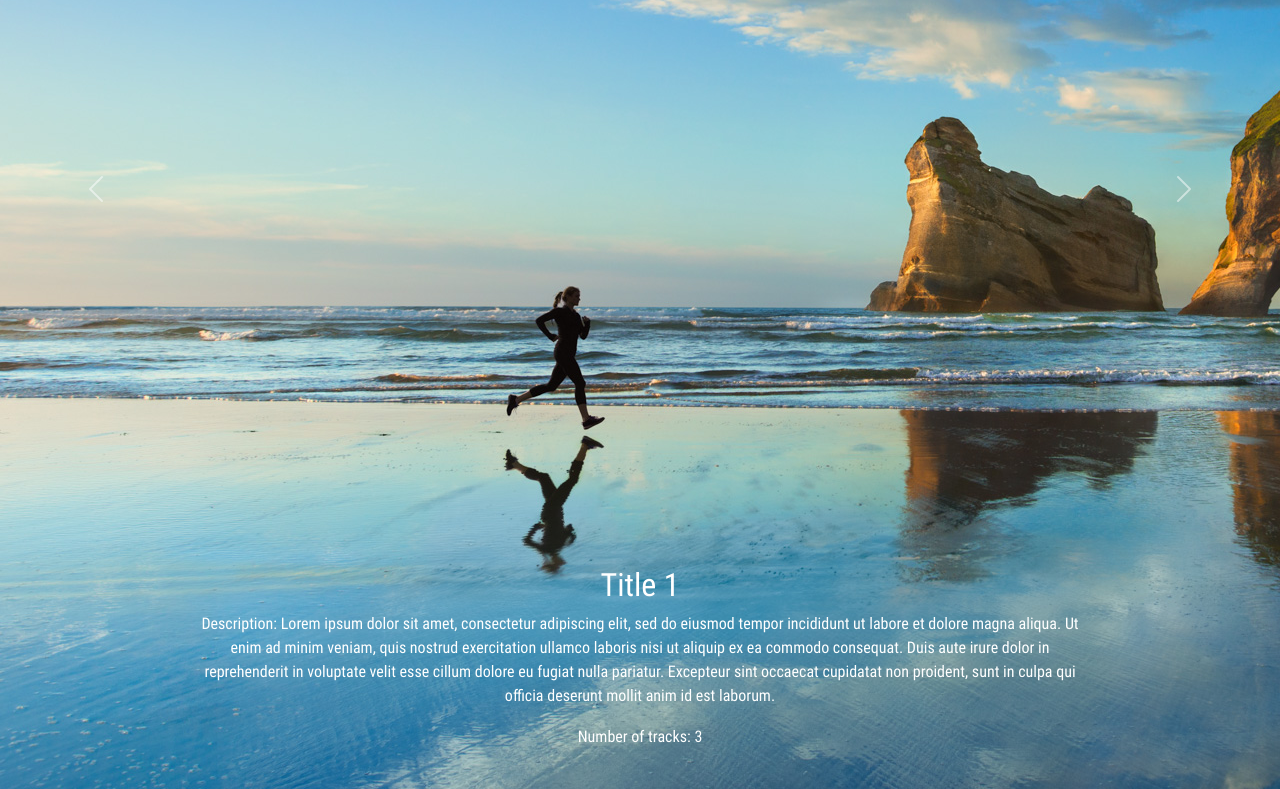
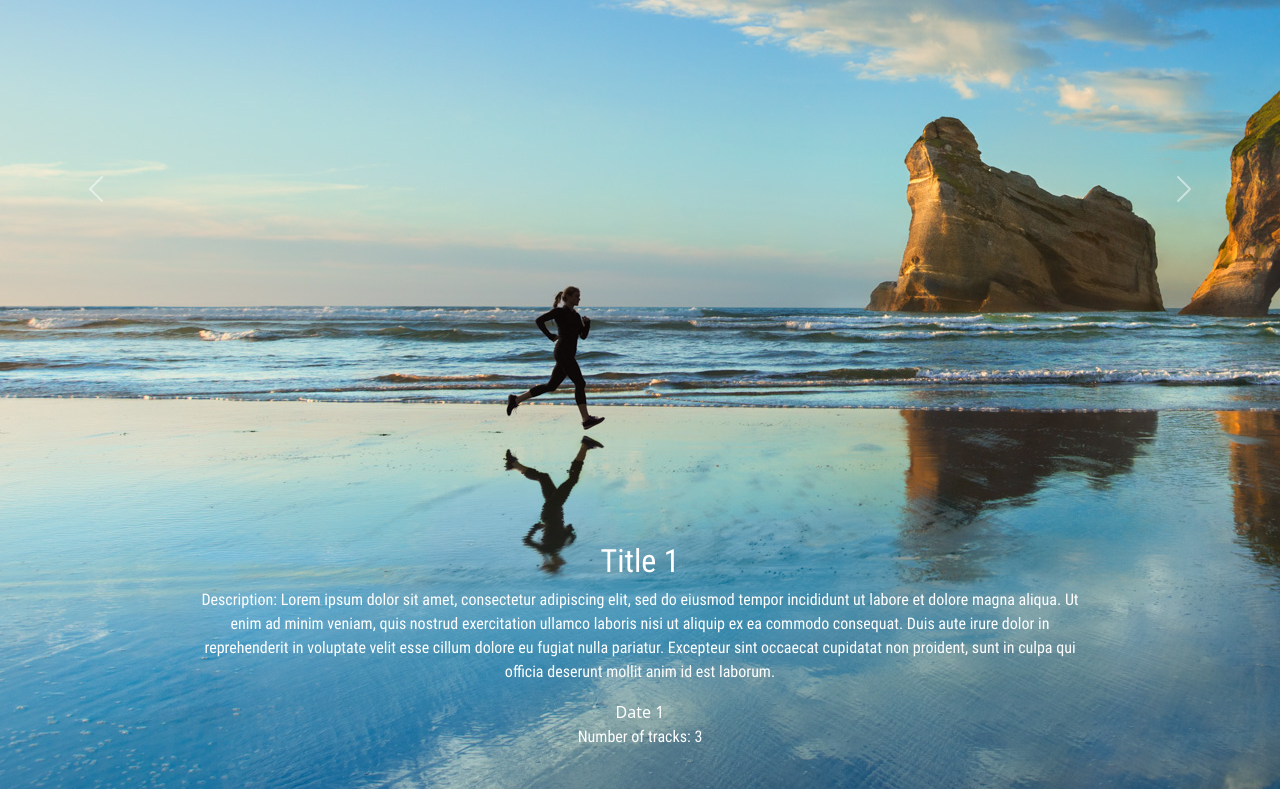
Before and after one commit to DHD96/Audio-Library, a React (Create React App) app: page / in a window 1280 px wide. Shown: the part 449-1238 px from the top of the page. Built offline with nearby package versions, Linux system fonts and the light colour scheme.

Commit message:
Added dummy data to accomodate 8 cards.

```diff
--- a/src/components/Card-View/card-view.js
+++ b/src/components/Card-View/card-view.js
@@ -5,11 +5,13 @@ const CardView = (props,click)=> {
         return  <div className="CardView">
                     <h2 className= "Title"> {props.title}</h2>
                     <p className="Description">Description: {props.description}</p>
+                    <div className="Date">{props.date}</div>
                     {props.click===true ?
                                     <span className="NumberOfTracks">Number of tracks: {props.numberOfTracks}</span>
                                     :
                                     <span></span>
                     }
+
                 </div>
         ;
 
--- a/src/components/cards.js
+++ b/src/components/cards.js
@@ -3,7 +3,7 @@ import React from 'react';
 import CardView from './Card-View/card-view';
 import 'bootstrap/dist/css/bootstrap.css';
 import Carousel from 'react-bootstrap/Carousel';
- const Cards= (props) => { return <Carousel interval= {null} prevLabel= {null} nextLabel= {null}> {props.props.map((cards)=>{
+ const Cards= (props) => { console.log(props);return <Carousel interval= {null} prevLabel= {null} nextLabel= {null}> {props.props.map((cards)=>{
     return (
     <Carousel.Item  key={cards.id}>
         <img className = "image d-flex align-items-center justify-content-center min-vh-100" src={cards.img} alt=""></img>
@@ -11,7 +11,8 @@ import Carousel from 'react-bootstrap/Carousel';
             <CardView  title= {cards.title}
                 description= {cards.description}
                 numberOfTracks= {cards.numberOfTracks}
-                click={props.click}>
+                click={props.click}
+                date={cards.date}>
 
             </CardView>
         </Carousel.Caption>
--- a/src/containers/App.js
+++ b/src/containers/App.js
@@ -5,14 +5,26 @@ import './App.css';
 import image1 from '../assets/images/img1.jpg';
 import image2 from '../assets/images/img2.jpg';
 import image3 from '../assets/images/img3.jpg';
+import image4 from '../assets/images/img4.jpg';
+import image9 from '../assets/images/img9.jpg';
+import image10 from '../assets/images/img10.jpg';
+import image11 from '../assets/images/img11.jpg';
+import image13 from '../assets/images/img13.jpg';
 import Button from 'react-bootstrap/Button';
 
 class App extends Component {
+
   state = {cards : [
             {img: image1, id: 'asdad', title: 'Title 1', band:'Band 1', description: 'Lorem ipsum dolor sit amet, consectetur adipiscing elit, sed do eiusmod tempor incididunt ut labore et dolore magna aliqua. Ut enim ad minim veniam, quis nostrud exercitation ullamco laboris nisi ut aliquip ex ea commodo consequat. Duis aute irure dolor in reprehenderit in voluptate velit esse cillum dolore eu fugiat nulla pariatur. Excepteur sint occaecat cupidatat non proident, sunt in culpa qui officia deserunt mollit anim id est laborum.', date: 'Date 1', numberOfTracks: 3},
             {img: image2, id: '32edd', title: 'Title 2', band:'Band 2', description: 'Sed do eiusmod tempor incididunt ut labore et dolore magna aliqua. Ut enim ad minim veniam, quis nostrud exercitation ullamco laboris nisi ut aliquip ex ea commodo consequat. Duis aute irure dolor in reprehenderit in voluptate velit esse cillum dolore eu fugiat nulla pariatur. Excepteur sint occaecat cupidatat non proident, sunt in culpa qui officia deserunt mollit anim id est laborum.', date: 'Date 2', numberOfTracks: 2},
-            {img: image3, id: 'htsd6', title: 'Title 3', band:'Band 3', description: 'Ut enim ad minim veniam, quis nostrud exercitation ullamco laboris nisi ut aliquip ex ea commodo consequat. Duis aute irure dolor in reprehenderit in voluptate velit esse cillum dolore eu fugiat nulla pariatur. Excepteur sint occaecat cupidatat non proident, sunt in culpa qui officia deserunt mollit anim id est laborum.', date: 'Date 3', numberOfTracks: 1}
-           ],
+            {img: image3, id: 'htsd6', title: 'Title 3', band:'Band 3', description: 'Ut enim ad minim veniam, quis nostrud exercitation ullamco laboris nisi ut aliquip ex ea commodo consequat. Duis aute irure dolor in reprehenderit in voluptate velit esse cillum dolore eu fugiat nulla pariatur. Excepteur sint occaecat cupidatat non proident, sunt in culpa qui officia deserunt mollit anim id est laborum.', date: 'Date 3', numberOfTracks: 1},
+            {img: image4, id: 'htsasd6', title: 'Title 4', band:'Band 4', description: 'Aliquip ex ea commodo consequat. Duis aute irure dolor in reprehenderit in voluptate velit esse cillum dolore eu fugiat nulla pariatur. Excepteur sint occaecat cupidatat non proident, sunt in culpa qui officia deserunt mollit anim id est laborum.', date: 'Date 4', numberOfTracks: 0},
+            {img: image9, id: 'ht6f', title: 'Title 5', band:'Band 5', description: 'Laboris nisi ut aliquip ex ea commodo consequat. Duis aute irure dolor in reprehenderit in voluptate velit esse cillum dolore eu fugiat nulla pariatur. Excepteur sint occaecat cupidatat non proident, sunt in culpa qui officia deserunt mollit anim id est laborum.', date: 'Date 5', numberOfTracks: 6},
+            {img: image10, id: '442sd6', title: 'Title 6', band:'Band 6', description: 'Quis nostrud exercitation ullamco laboris nisi ut aliquip ex ea commodo consequat. Duis aute irure dolor in reprehenderit in voluptate velit esse cillum dolore eu fugiat nulla pariatur. Excepteur sint occaecat cupidatat non proident, sunt in culpa qui officia deserunt mollit anim id est laborum.', date: 'Date 6', numberOfTracks: 9},
+            {img: image11, id: '2sdfd6', title: 'Title 7', band:'Band 7', description: 'Sunt in culpa qui officia deserunt mollit anim id est laborum.', date: 'Date 7', numberOfTracks: 0},
+            {img: image13, id: '426sd4', title: 'Title 8', band:'Band 8', description: 'Excepteur sint occaecat cupidatat non proident, sunt in culpa qui officia deserunt mollit anim id est laborum.', date: 'Date 8', numberOfTracks: 28}
+
+          ],
            showTracks: true
 
   }
```
